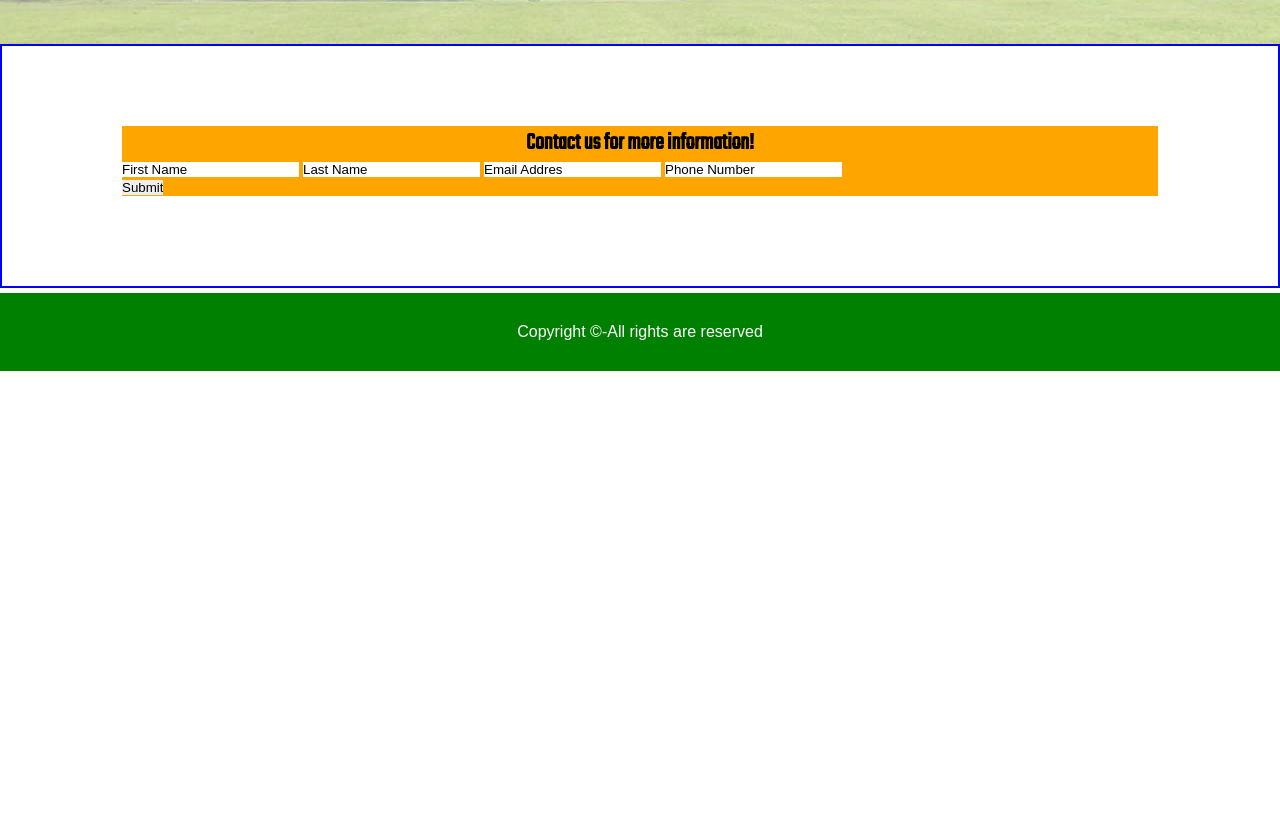
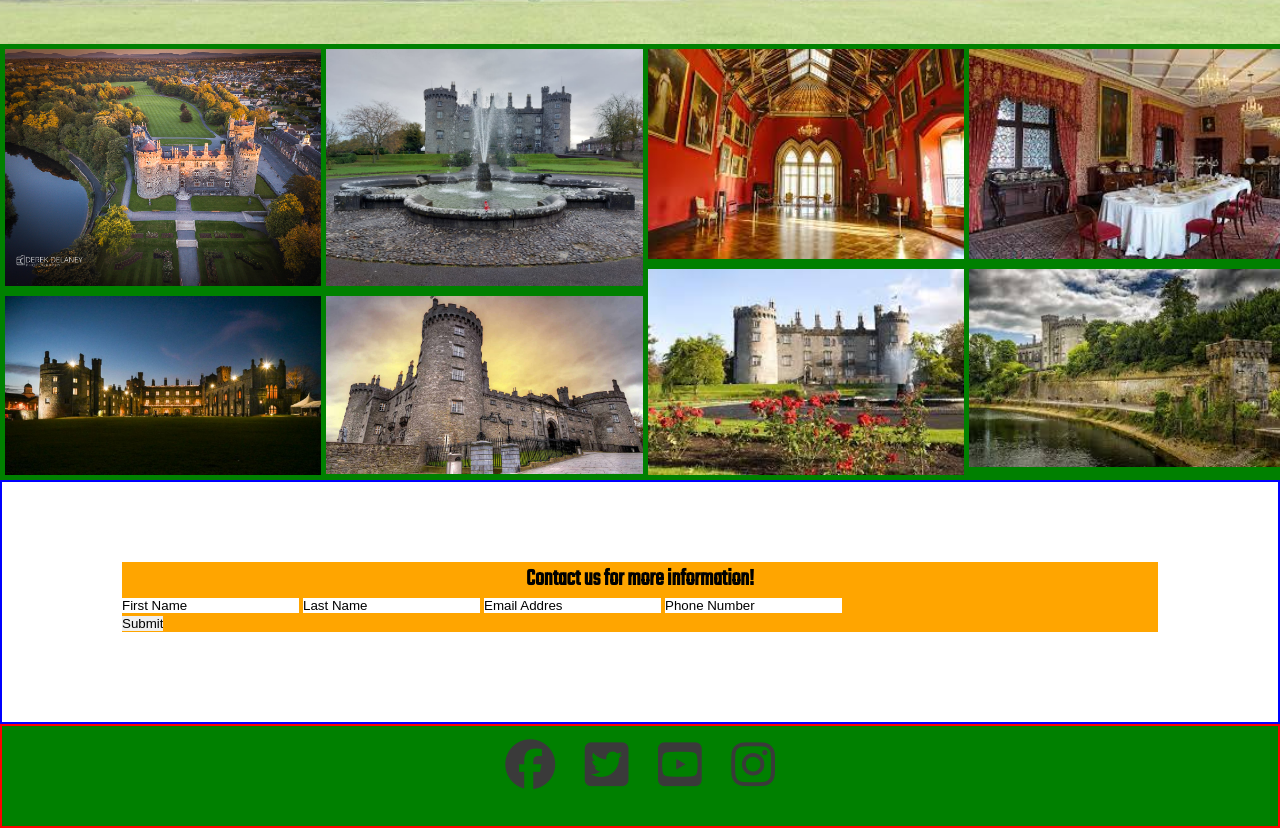
Before and after one commit to StephenIvan93/Kilkenny-Castle, a plain HTML site: page index.html in a window 1280 px wide. Shown: the part 936-1764 px from the top of the page. Before the commit the page ends 1307 px from the top, so only its background shows below. Drawn offline with Linux system fonts and the light colour scheme.

Commit message:
Add images into Gallery and started contact

```diff
--- a/assets/css/style.css
+++ b/assets/css/style.css
@@ -138,6 +138,22 @@ p {
    border: 2px solid green;
 }
 /************************* End of Home ***********************/
+
+/************************* Gallery ***********************/
+#gallery {
+   clear: both;
+   line-height: 0;
+   column-count: 4;
+   column-gap: 5px;
+   background-color: green;
+}
+
+#gallery img{
+   width: 100%;
+   padding: 5px;
+}
+/************************* End of gallery ***********************/
+
 /************************* Contact section ***********************/
 #contact {
    background-color: EBFCE8;
@@ -152,29 +168,24 @@ p {
 }
 /************************* End of Contact section ***********************/
 
-/************************* Gallery ***********************/
-#gallery {
-   clear: both;
-   line-height: 0;
-   column-count: 4;
-   column-gap: 0px;
-}
-
-#gallery img{
-   width: 100%;
-}
-/************************* End of gallery ***********************/
-
 /********************** Footer **********************/
 footer {
    background-color: green;
-   margin: 0, auto;
+   height: 100px;
+   border: 2px solid red;
 }
-.text-footer {
+
+.social-networks {
    text-align: center;
-   padding: 30px 0;
-   font-family: 'Ubuntu', sans-serif;
-   display: flex;
-   justify-content: center;
-   color: white;
 }
+
+.social-networks > li {
+   display: inline;
+}
+
+.social-networks i {
+   font-size: 50px;
+   margin: 1%;
+
+   color: #3a3a3a;
+}
--- a/index.html
+++ b/index.html
@@ -18,8 +18,8 @@
     </div>
         <ul class="nav-list">
             <li><a href="#index" class="active">Home</a></li>
+            <li><a href="#gallery">Gallery</a></li>
             <li><a href="#contact">Contact</a></li>
-            <li><a href="#gallery">Gallery</a></li>
         </ul>
             <div class="rightNav">                      <!-- Search Bar -->
                 <input type="text" name="search" id="search">
@@ -27,7 +27,7 @@
             </div>
 </nav>
 <!--------------------------------------------------- End of Nav Bar ------------------------------------------------->
-
+<main>
 <!--------------------------------------------------- Home Section --------------------------------------------------->
 <section id="container_1">
     <div class="bg_image">
@@ -70,6 +70,21 @@
 </section>
 <!--------------------------------------------------- End of Home Section --------------------------------------------------->
 
+<!--------------------------------------------------- Gallery --------------------------------------------------->
+
+<section id="gallery">
+    <img src="assets/images/arialview_kkcastle.jpg">
+    <img src="assets/images/castle-at-night.jpg">
+    <img src="assets/images/castle_fountain.jpg">
+    <img src="assets/images/castlebg.jpg">
+    <img src="assets/images/portrait_room.jpg">
+    <img src="assets/images/rose_garden.jpg">
+    <img src="assets/images/set_table.jpg">
+    <img src="assets/images/river_view.jpg">
+</section>
+
+<!--------------------------------------------------- End of Gallery --------------------------------------------------->
+
 <!--------------------------------------------------- Contact form --------------------------------------------------->
 <section id="contact">
     <div class="form-bg">
@@ -91,31 +106,33 @@
 
 </section>
 <!--------------------------------------------------- End of Contact form --------------------------------------------------->
-<section id="gallery">
-    <img src="">
-    <img src="">
-    <img src="">
-    <img src="">
-    <img src="">
-    <img src="">
-    <img src="">
-    <img src="">
-    <img src="">
-    <img src="">
-
-
-
-</section>
-
-
+</main>
 <!--------------------------------------------------- Footer --------------------------------------------------->
 <footer>
-    <p class="text-footer">
-        Copyright ©-All rights are reserved
-    </p>
+
+    <ul class="social-networks">
+        <li>
+            <a href="https://www.facebook.com/kilkennycastle/photos/?ref=page_internal" target="_blank" rel="noopener"
+            aria-label="visit our Facebook page (opens in a new tab)"><i class="fab fa-facebook"></i></a>
+        </li>
+        <li>
+            <a href="https://twitter.com/kilkennycastle?ref_src=twsrc%5Egoogle%7Ctwcamp%5Eserp%7Ctwgr%5Eauthor" target="_blank" rel="noopener"
+            aria-label="visit our Twitter page (opens in a new tab)"><i class="fab fa-twitter-square"></i></a>
+        </li>
+        <li>
+            <a href="https://www.youtube.com/results?search_query=kilkenny+castle" target="_blank" rel="noopener"
+            aria-label="visit our YouTube page (opens in a new tab)"><i class="fab fa-youtube-square"></i></a>
+        </li>
+        <li>
+            <a href="https://www.instagram.com/kilkennycastleopw/" target="_blank" rel="noopener"
+            aria-label="visit our Instagram page (opens in a new tab)"><i class="fab fa-instagram"></i></a>
+        </li>
+    </ul>
+
 </footer>
 
-
+<!-- font awesome script -->
+<script src="https://kit.fontawesome.com/1c9e074e23.js" crossorigin="anonymous"></script>
 </body>
 
 </html>
```
Also changed, not shown: assets/images/arialview_kkcastle.jpg (added), assets/images/castle-at-night.jpg (added), assets/images/castle_fountain.jpg (added), assets/images/castle_view.jpg (added), assets/images/castlebg.jpg (added), assets/images/portrait_room.jpg (added), assets/images/river_view.jpg (added), assets/images/rose_garden.jpg (added), assets/images/set_table.jpg (added).
